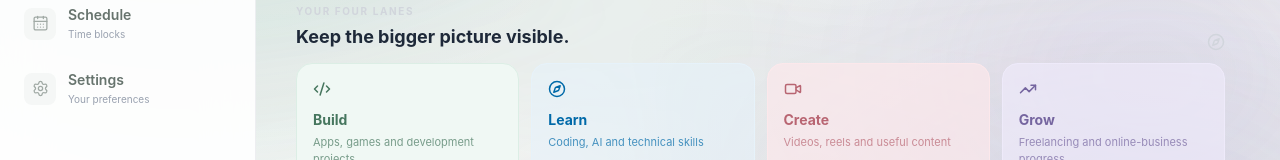
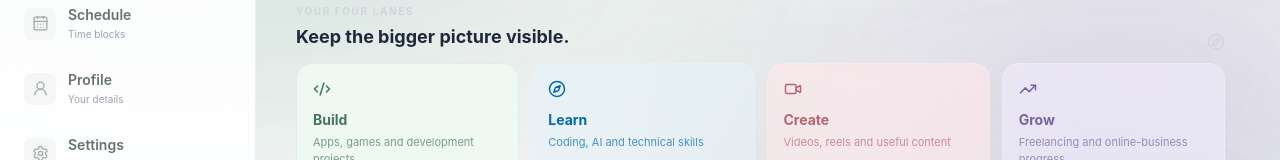
Before and after one commit to Meckiul-Chisim/MyPlanner, a React (Vite) app: page / in a window 1280 px wide. Shown: the part 378-538 px from the top of the page. Built offline with nearby package versions, Linux system fonts and the light colour scheme.

Commit message:
add profile navigation item

```diff
--- a/src/components/NavBar.tsx
+++ b/src/components/NavBar.tsx
@@ -1,8 +1,8 @@
 // Purpose: Left-hand sidebar navigation between the app's main sections.
-import { LayoutGrid, CheckSquare, Repeat, CalendarDays, Plus, Settings } from 'lucide-react'
+import { LayoutGrid, CheckSquare, Repeat, CalendarDays, Plus, Settings, UserRound } from 'lucide-react'
 import type { LucideIcon } from 'lucide-react'
 
-export type View = 'dashboard' | 'tasks' | 'habits' | 'schedule' | 'settings'
+export type View = 'dashboard' | 'tasks' | 'habits' | 'schedule' | 'profile' | 'settings'
 
 interface SidebarProps {
   active: View
@@ -14,6 +14,7 @@ const items: { id: View; label: string; icon: LucideIcon; hint: string }[] = [
   { id: 'tasks', label: 'Tasks', icon: CheckSquare, hint: 'To-do list' },
   { id: 'habits', label: 'Habits', icon: Repeat, hint: 'Daily rhythm' },
   { id: 'schedule', label: 'Schedule', icon: CalendarDays, hint: 'Time blocks' },
+  { id: 'profile', label: 'Profile', icon: UserRound, hint: 'Your details' },
   { id: 'settings', label: 'Settings', icon: Settings, hint: 'Your preferences' },
 ]
 
```
